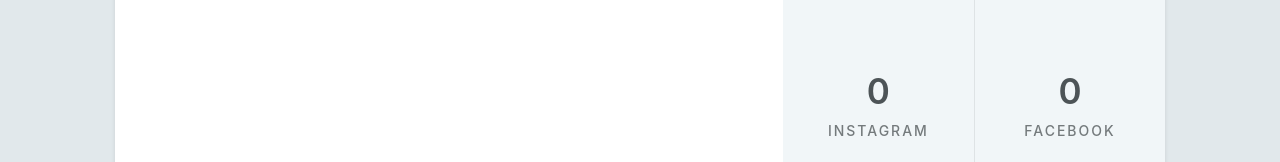
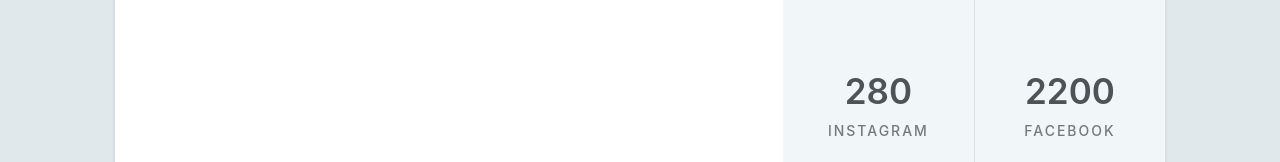
Before and after one commit to Polynomial-B/word-analytics, a React (Vite) app: page / in a window 1280 px wide. Shown: the part 495-657 px from the top of the page. Built offline with nearby package versions, Linux system fonts and the light colour scheme.

Commit message:
stats rendered

```diff
--- a/src/components/Stats.tsx
+++ b/src/components/Stats.tsx
@@ -12,17 +12,25 @@ function Stat({ label, number }: StatProp): React.JSX.Element {
 	);
 }
 
+type StatsProp = {
+	numberOfCharacters: number;
+	instagramCharactersLeft: number;
+	facebookCharactersLeft: number;
+	numberOfWords: number;
+};
+
 export default function Stats({
 	numberOfCharacters,
-}: {
-	numberOfCharacters: number;
-}): React.JSX.Element {
+	instagramCharactersLeft,
+	facebookCharactersLeft,
+	numberOfWords,
+}: StatsProp): React.JSX.Element {
 	return (
 		<section className="stats">
-			<Stat label={"Words"} number={0} />
+			<Stat label={"Words"} number={numberOfWords} />
 			<Stat label={"Characters"} number={numberOfCharacters} />
-			<Stat label={"Instagram"} number={0} />
-			<Stat label={"Facebook"} number={0} />
+			<Stat label={"Instagram"} number={instagramCharactersLeft} />
+			<Stat label={"Facebook"} number={facebookCharactersLeft} />
 		</section>
 	);
 }
```
